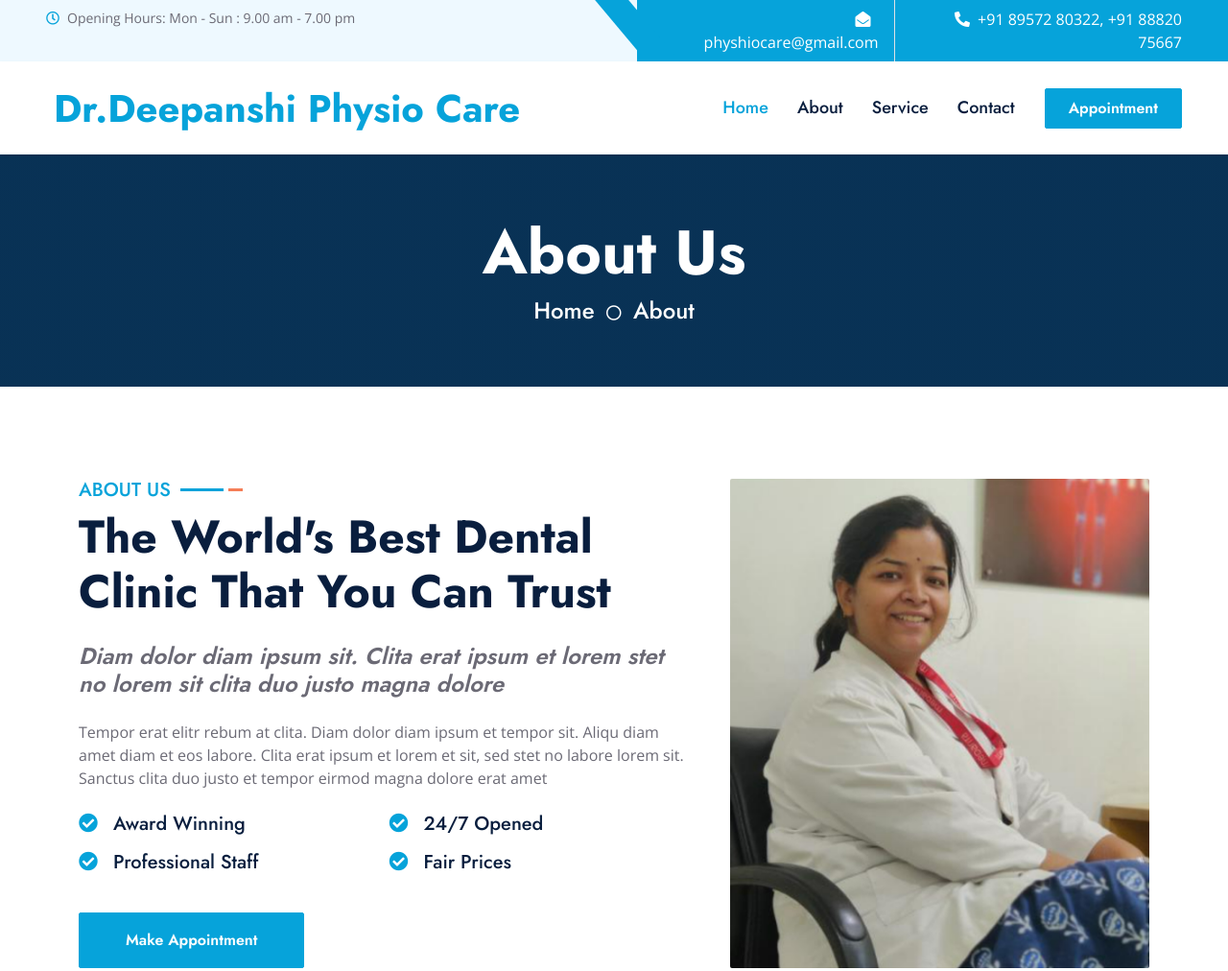
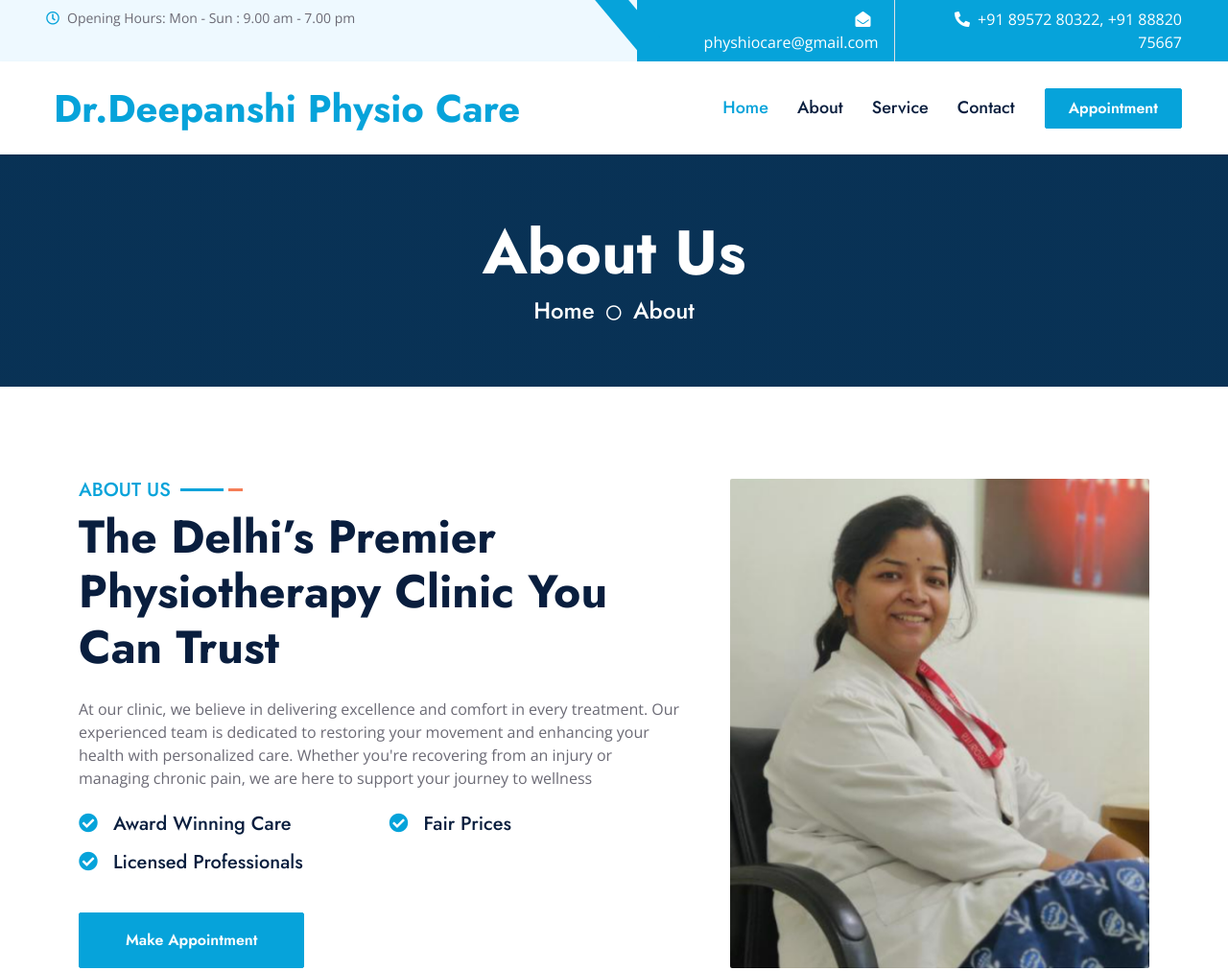
Before and after one commit to AryamanSi17/dbrehab, a plain HTML site: page about.html in a window 1280 px wide. Shown: the top 1012 px of the page at 96% size. Drawn offline with nearby package versions, Linux system fonts and the light colour scheme; some icons are missing.

Commit message:
making changes

```diff
--- a/about.html
+++ b/about.html
@@ -2,7 +2,7 @@
 <html lang="en">
     <head>
         <meta charset="utf-8">
-        <title>Dr Deepanshi Clinic</title>
+        <title>Dynamic Body Rehab</title>
         <meta content="width=device-width, initial-scale=1.0" name="viewport">
         <meta content="Free HTML Templates" name="keywords">
         <meta content="Free HTML Templates" name="description">
@@ -123,24 +123,22 @@
     <!-- Hero End -->
 
 
-    <!-- About Start -->
-    <div class="container-fluid py-5 wow fadeInUp" data-wow-delay="0.1s">
+       <!-- About Start -->
+       <div class="container-fluid py-5 wow fadeInUp" data-wow-delay="0.1s">
         <div class="container">
             <div class="row g-5">
                 <div class="col-lg-7">
                     <div class="section-title mb-4">
                         <h5 class="position-relative d-inline-block text-primary text-uppercase">About Us</h5>
-                        <h1 class="display-5 mb-0">The World's Best Dental Clinic That You Can Trust</h1>
+                        <h1 class="display-5 mb-0">The Delhi’s Premier Physiotherapy Clinic You Can Trust</h1>
                     </div>
-                    <h4 class="text-body fst-italic mb-4">Diam dolor diam ipsum sit. Clita erat ipsum et lorem stet no lorem sit clita duo justo magna dolore</h4>
-                    <p class="mb-4">Tempor erat elitr rebum at clita. Diam dolor diam ipsum et tempor sit. Aliqu diam amet diam et eos labore. Clita erat ipsum et lorem et sit, sed stet no labore lorem sit. Sanctus clita duo justo et tempor eirmod magna dolore erat amet</p>
+                    <p class="mb-4">At our clinic, we believe in delivering excellence and comfort in every treatment. Our experienced team is dedicated to restoring your movement and enhancing your health with personalized care. Whether you're recovering from an injury or managing chronic pain, we are here to support your journey to wellness</p>
                     <div class="row g-3">
                         <div class="col-sm-6 wow zoomIn" data-wow-delay="0.3s">
-                            <h5 class="mb-3"><i class="fa fa-check-circle text-primary me-3"></i>Award Winning</h5>
-                            <h5 class="mb-3"><i class="fa fa-check-circle text-primary me-3"></i>Professional Staff</h5>
+                            <h5 class="mb-3"><i class="fa fa-check-circle text-primary me-3"></i>Award Winning Care</h5>
+                            <h5 class="mb-3"><i class="fa fa-check-circle text-primary me-3"></i>Licensed Professionals</h5>
                         </div>
                         <div class="col-sm-6 wow zoomIn" data-wow-delay="0.6s">
-                            <h5 class="mb-3"><i class="fa fa-check-circle text-primary me-3"></i>24/7 Opened</h5>
                             <h5 class="mb-3"><i class="fa fa-check-circle text-primary me-3"></i>Fair Prices</h5>
                         </div>
                     </div>
```
Also changed, not shown: appointment.html (+1 -1 lines), contact.html (+1 -1 lines), index.html (+2 -2 lines), price.html (+1 -1 lines), service.html (+1 -1 lines), team.html (+1 -1 lines), testimonial.html (+2 -2 lines).
